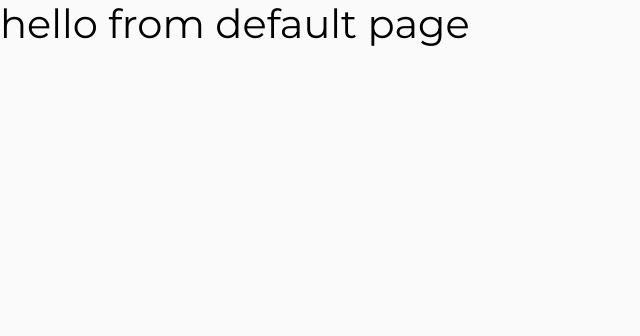
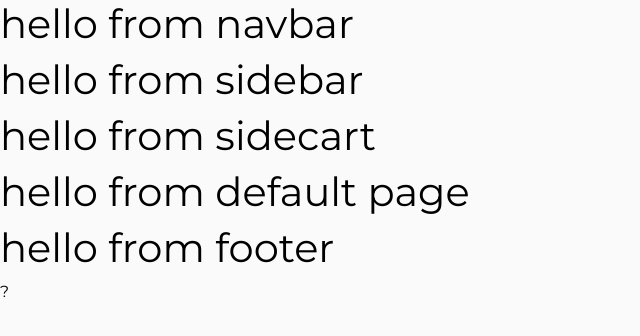
Before and after one commit to bambooka/tech-store, a React (Create React App) app: page /default in a window 1280 px wide. Shown: the top 336 px of the page, without its empty margins (0-640 px from the left). Built offline with nearby package versions, Linux system fonts and the light colour scheme.

Commit message:
feat: add navigation/access components

```diff
--- a/src/App.js
+++ b/src/App.js
@@ -1,7 +1,13 @@
 import React from 'react';
 import './App.css';
 import 'bootstrap/dist/css/bootstrap.min.css';
+
 import {Route, Switch} from 'react-router-dom';
+
+import Navbar from './component/Navbar'
+import Sidebar from './component/Sidebar'
+import Sidecart from './component/Sidecart'
+import Footer from './component/Footer'
 
 import Home from './pages/HomePage'
 import About from './pages/AboutPage'
@@ -13,18 +19,23 @@ import Default from './pages/DefaultPage'
 
 
 function App() {
-  return (
-
-  <Switch>
-    <Route path="/" exact component={Home} />
-    <Route path="/about" component={About} />
-    <Route path="/contact" component={Contact} />
-    <Route path="/products" exact component={Products} />
-    <Route path="/products/:id" component={SingleProduct} />
-    <Route path="/cart" component={Cart} />
-    <Route path="/default" component={Default} />
-  </Switch>
-  );
+    return (
+        <>
+            <Navbar />
+            <Sidebar/>
+            <Sidecart />
+            <Switch>
+                <Route path="/" exact component={Home}/>
+                <Route path="/about" component={About}/>
+                <Route path="/contact" component={Contact}/>
+                <Route path="/products" exact component={Products}/>
+                <Route path="/products/:id" component={SingleProduct}/>
+                <Route path="/cart" component={Cart}/>
+                <Route path="/default" component={Default}/>
+            </Switch>
+                <Footer />?
+        </>
+    );
 }
 
 export default App;
--- /dev/null
+++ b/src/component/Footer.js
@@ -0,0 +1,7 @@
+import React from 'react';
+
+export default function Footer(){
+    return (
+        <h1> hello from footer</h1>
+    )
+}
--- /dev/null
+++ b/src/component/Navbar.js
@@ -0,0 +1,7 @@
+import React from 'react';
+
+export default function Navbar(){
+    return (
+        <h1> hello from navbar</h1>
+    )
+}
--- /dev/null
+++ b/src/component/Sidebar.js
@@ -0,0 +1,7 @@
+import React from 'react';
+
+export default function Sidebar(){
+    return (
+        <h1> hello from sidebar</h1>
+    )
+}
--- /dev/null
+++ b/src/component/Sidecart.js
@@ -0,0 +1,7 @@
+import React from 'react';
+
+export default function Sidecart(){
+    return (
+        <h1> hello from sidecart</h1>
+    )
+}
```
